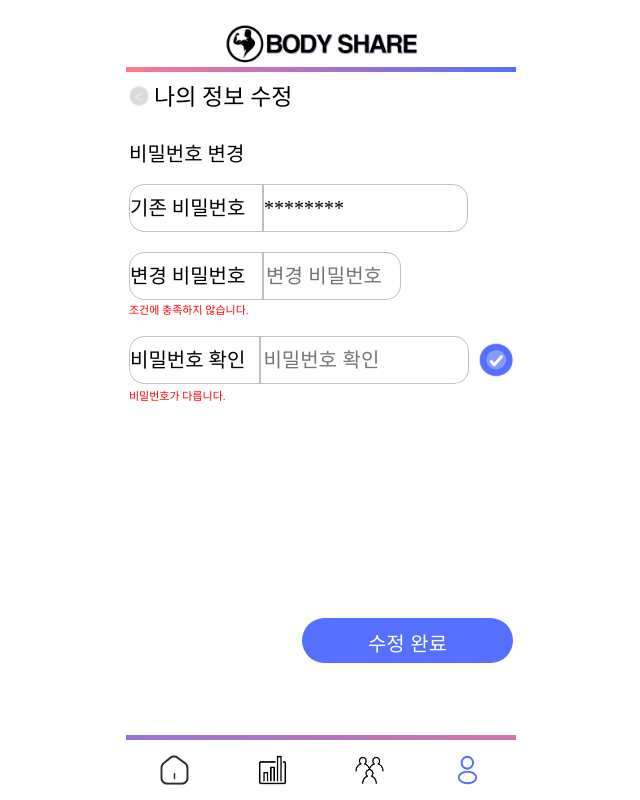
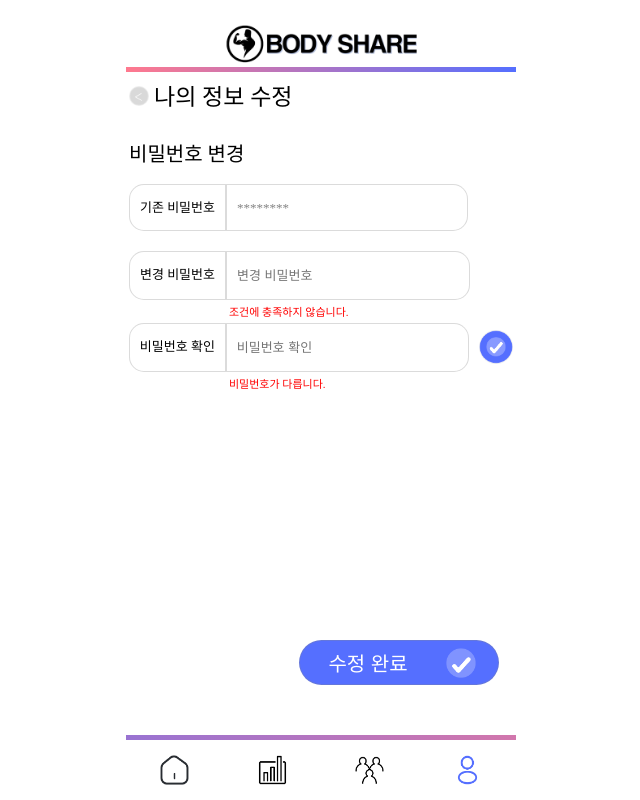
Before and after one commit to UNILION/BodyShare, a React (Create React App) app in the folder BodyShare-app/: page /mypage/modify/password in a window 1280 px wide. Shown: the whole page, without its empty margins (319-959 px from the left). Built offline with nearby package versions, Linux system fonts and the light colour scheme.

Commit message:
refactor: 마이페이지 비밀번호 수정 CSS 코드 세부 수정

```diff
--- a/BodyShare-app/src/pages/mypage/PasswordModify.js
+++ b/BodyShare-app/src/pages/mypage/PasswordModify.js
@@ -2,16 +2,18 @@ import styled from "styled-components";
 import backButton from "../../assets/Img/back.png"
 import checkButton from "../../assets/Img/circletcheck.png"
 import { useNavigate } from "react-router-dom";
+import Button from "../../components/commons/Button"
+import Image5 from "../../assets/Img/check.png"
 
 const All = styled.div`
   margin-left: 3px;
   margin-right: 3px;
   margin-top: 19px;
-`
+`;
 
 const Titleul = styled.ul`
   display: flex;
-`
+`;
 
 const Backbutton = styled.button`
   width: 20px;
@@ -21,101 +23,73 @@ const Backbutton = styled.button`
   border-radius: 20px;
   border: none;
   cursor: pointer;
-`
+`;
 
 const Title = styled.p`
   margin-left: 5px;
   font-size: 23px;
   font-style: bold;
-`
+`;
+
+const Titlej = styled.div`
+  border-radius: 15px 0px 0px 15px;
+  background-color: #FFFFFF;
+  border: 1px solid rgba(135, 135, 135, 0.3);
+  font-size: 13px;
+  width: 95px;
+  text-align: center;
+  line-height: 45px;
+`;
+
+const Titlen = styled.div`
+  width: 230px;
+  height: 45px;
+  color: #808080;
+  border-radius: 0px 15px 15px 0px;
+  background-color: #FFFFFF;
+  border: 1px solid rgba(135, 135, 135, 0.3);
+  font-size: 13px;
+  padding-left: 10px;
+  line-height: 45px;
+`;
 
 const Maintitle = styled.p`
   margin-top: 35px;
   font-size: 20px;
-`
+`;
 
 const Bfpwul = styled.ul`
   margin-top: 20px;
   display: flex;
-`
-
-const BfpwTitle = styled.div`
-  display: flex;
-  align-items: center;
-  font-size: 20px;
-  color: #000000;
-  border: 1px solid rgba(46, 44, 61, 0.3);
-  width: 132px;
-  height: 46px;
-  border-radius: 15px 0px 0px 15px;
-`
-
-const Bfpw = styled.div`
-  display: flex;
-  align-items: center;
-  font-size: 20px;
-  color: #000000;
-  border: 1px solid rgba(46, 44, 61, 0.3);
-  width: 203px;
-  height: 46px;
-  border-radius: 0px 15px 15px 0px;
-`
+`;
 
 const Atpwul = styled.ul`
   margin-top: 20px;
   display: flex;
-`
+`;
 
-const AtpwTitle = styled.div`
-  display: flex;
-  align-items: center;
-  font-size: 20px;
-  color: #000000;
-  border: 1px solid rgba(46, 44, 61, 0.3);
-  width: 132px;
-  height: 46px;
-  border-radius: 15px 0px 0px 15px;
-`
-
-const Atpwinput = styled.input`
-  font-size: 20px;
-  color: #777777;
-  border: 1px solid rgba(46, 44, 61, 0.3);
-  width: 132px;
-  height: 44px;
+const Input = styled.input`
+  width: 230px;
+  height: 45px;
+  color: #808080;
   border-radius: 0px 15px 15px 0px;
-`
+  background-color: #FFFFFF;
+  border: 1px solid rgba(135, 135, 135, 0.3);
+  font-size: 13px;
+  padding-left: 10px;
+`;
 
 const Atpwwarn = styled.p`
-  margin-top: 5px;
+  margin-top: 7px;
+  margin-left: 100px;
   font-size: 11px;
   color: red;
-`
+`;
 
 const Checkkul = styled.ul`
-  margin-top: 20px;
+  margin-top: 5px;
   display: flex;
-`
-
-const Checktitle = styled.div`
-  display: flex;
-  align-items: center;
-  font-size: 20px;
-  color: #000000;
-  border: 1px solid rgba(46, 44, 61, 0.3);
-  width: 132px;
-  height: 46px;
-  border-radius: 15px 0px 0px 15px;
-`
-
-const Checkinput = styled.input`
-  font-size: 20px;
-  color: #000000;
-  border: 1px solid rgba(46, 44, 61, 0.3);
-  width: 203px;
-  height: 44px;
-  border-radius: 0px 15px 15px 0px;
-`
+`;
 
 const Checkokbutton = styled.button`
   background-image: url(${checkButton});
@@ -127,32 +101,17 @@ const Checkokbutton = styled.button`
   border-radius: 34px;
   border: none;
   cursor: pointer;
-`
+`;
 
 const Checkpwwarn = styled.p`
   margin-top: 7px;
   font-size: 11px;
   color: red;
-  margin-bottom: 200px;
-`
-
-const Modifyok = styled.button`
-  background-color: #556FFF;
-  color: #fff;
-  padding: 10px 20px;
-  border: none;
-  border-radius: 23px;
-  cursor: pointer;
-  margin-top: 16px;
-  width: 211px;
-  height: 45px;
-  float: right;
-  font-size: 20px;
-`
+  margin-left: 100px;
+`;
 
 const PasswordModify = function () {
   const navigate = useNavigate();
-
   return (
     <>
       <All>
@@ -162,21 +121,27 @@ const PasswordModify = function () {
         </Titleul>
         <Maintitle>비밀번호 변경</Maintitle>
         <Bfpwul>
-          <BfpwTitle>기존 비밀번호</BfpwTitle>
-          <Bfpw>********</Bfpw>
+          <Titlej>기존 비밀번호</Titlej>
+          <Titlen>********</Titlen>
         </Bfpwul>
         <Atpwul>
-          <AtpwTitle>변경 비밀번호</AtpwTitle>
-          <Atpwinput type="password" placeholder="변경 비밀번호"></Atpwinput>
+          <Titlej>변경 비밀번호</Titlej>
+          <Input type="password" placeholder="변경 비밀번호"></Input>
         </Atpwul>
         <Atpwwarn>조건에 충족하지 않습니다.</Atpwwarn>
         <Checkkul>
-          <Checktitle>비밀번호 확인</Checktitle>
-          <Checkinput type="password" placeholder="비밀번호 확인"></Checkinput>
+          <Titlej>비밀번호 확인</Titlej>
+          <Input type="password" placeholder="비밀번호 확인"></Input>
           <Checkokbutton></Checkokbutton>
         </Checkkul>
         <Checkpwwarn>비밀번호가 다릅니다.</Checkpwwarn>
-        <Modifyok onClick={() => {navigate("/mypage/modify")}}>수정 완료</Modifyok>
+        <Button
+          name="수정 완료"
+          img={Image5}
+          onClick={() => navigate("/mypage/modify")}
+          mt="250px"
+          ml="170px"
+        />
       </All>
     </>
   )
```
